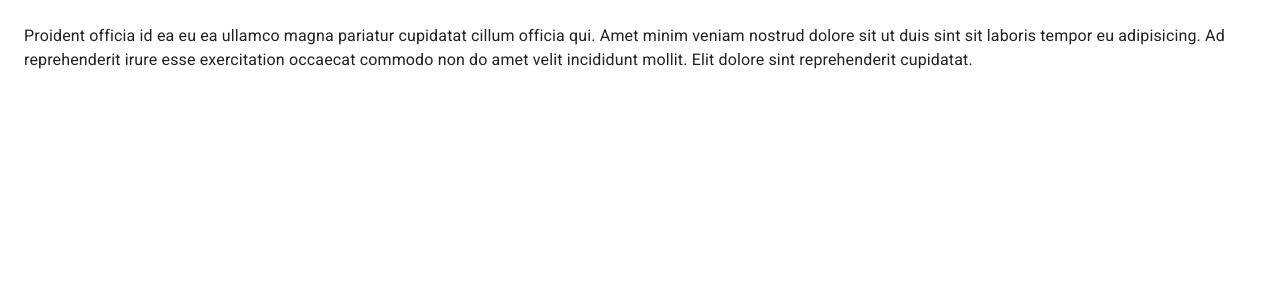
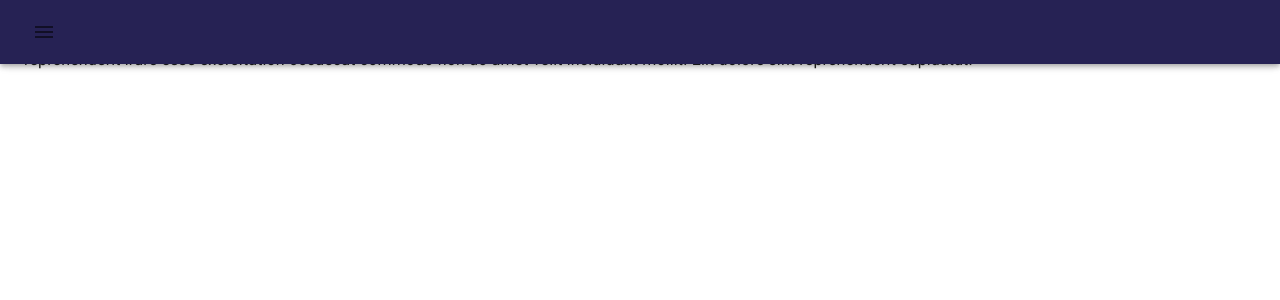
Before and after one commit to Hugo-Alonso/Journal-App, a React (Vite) app: page / in a window 1280 px wide. Shown: the top 300 px of the page. Built offline with nearby package versions, Linux system fonts and the light colour scheme.

Commit message:
NavBar added to the Journal layout

```diff
--- a/src/journal/components/NavBar.jsx
+++ b/src/journal/components/NavBar.jsx
@@ -9,9 +9,7 @@ export const NavBar = () => {
     >
         <Toolbar>
             <IconButton>
-                <MenuOutlined>
-
-                </MenuOutlined>
+                <MenuOutlined />
             </IconButton>
         </Toolbar>
     </AppBar>
--- /dev/null
+++ b/src/journal/components/index.js
@@ -0,0 +1,2 @@
+
+export * from "./NavBar";
--- a/src/journal/layout/JournalLayout.jsx
+++ b/src/journal/layout/JournalLayout.jsx
@@ -1,6 +1,7 @@
 
 import { Box } from '@mui/material'
 import React from 'react'
+import { NavBar } from '../components';
 
 const drawerWidth = 240;
 
@@ -9,6 +10,7 @@ export const JournalLayout = ({ children }) => {
     <Box sx={{ display: 'flex'}}>
 
         {/* Navbar drawerWidth */}
+        <NavBar />
 
         {/* SiderBar drawerWidth */}
 
```
